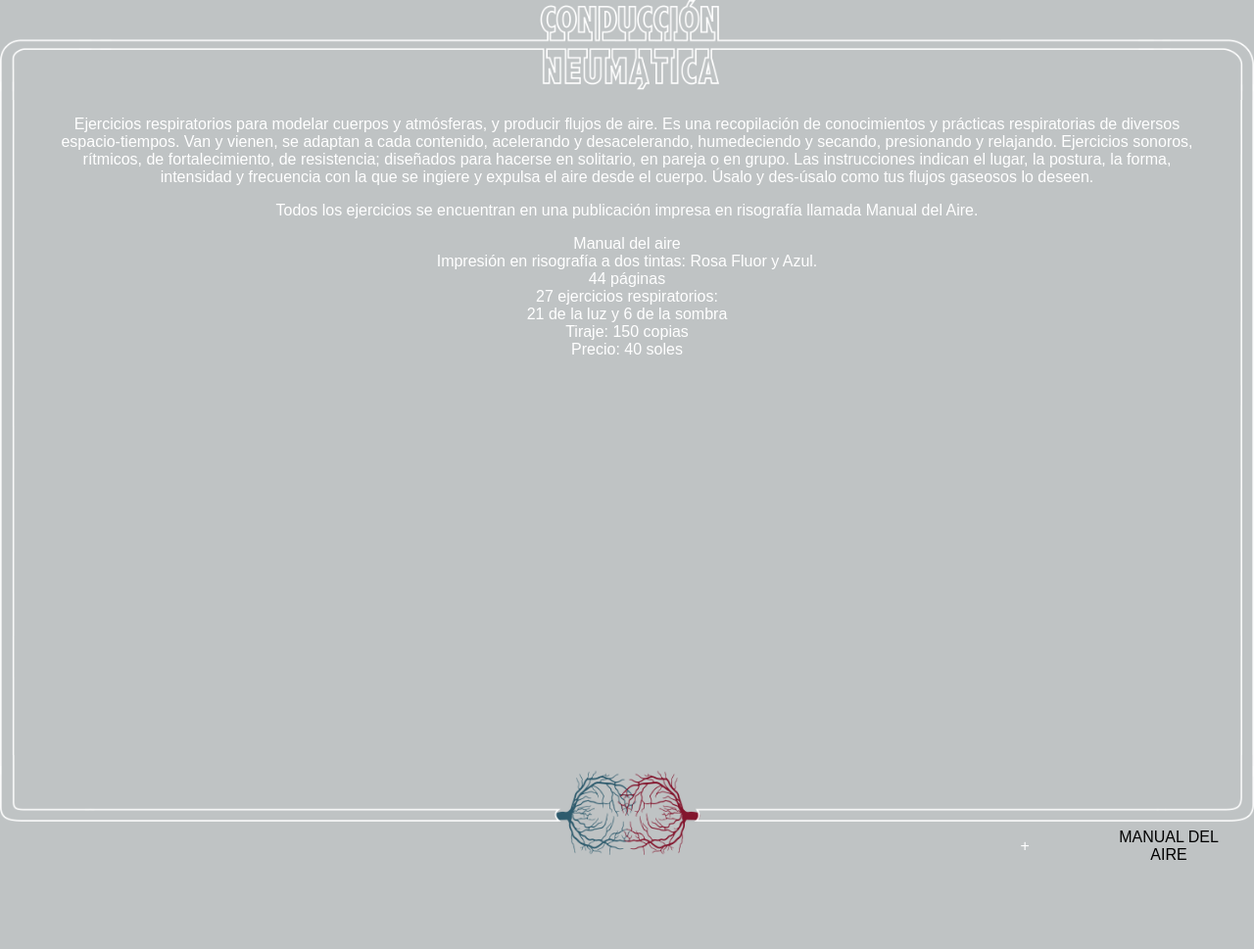
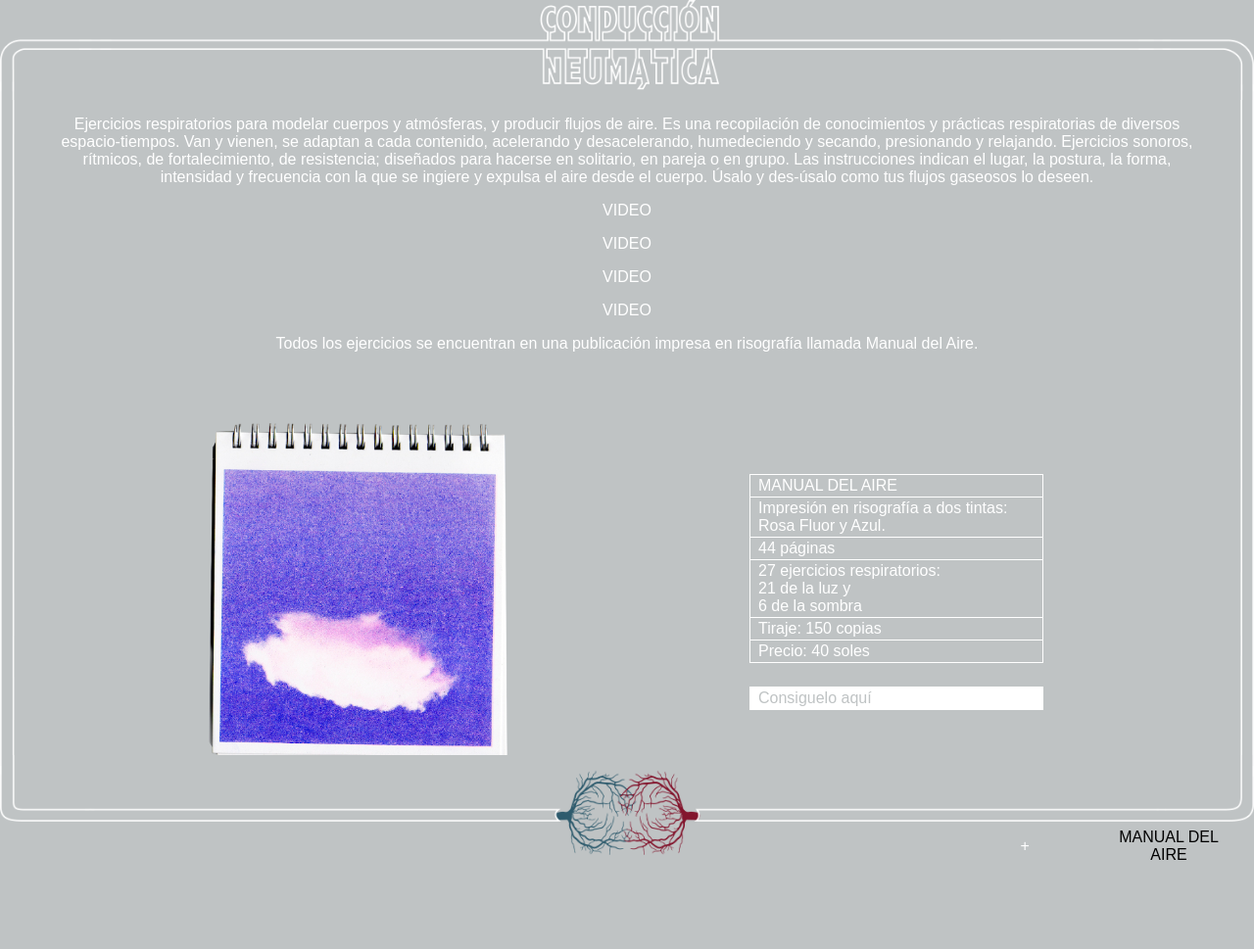
Before and after one commit to conduccionneumatica/conduccionneumatica.github.io, a Jekyll site: the page built from _pages/manual.md, in a window 1280 px wide. Shown: the whole page at 98% size. Built offline with Jekyll 4.4.1, drawn with Linux system fonts in a browser that asks for light colours; before the commit the page ends 900 px from its top, so only the background shows below that.

Commit message:
styles manual page

```diff
--- a/_pages/manual.md
+++ b/_pages/manual.md
@@ -5,12 +5,34 @@ permalink: /manual/
 ---
 Ejercicios respiratorios para modelar cuerpos y atmósferas, y producir flujos de aire. Es una recopilación de conocimientos y prácticas respiratorias de diversos espacio-tiempos. Van y vienen, se adaptan a cada contenido, acelerando y desacelerando, humedeciendo y secando, presionando y relajando. Ejercicios sonoros, rítmicos, de fortalecimiento, de resistencia; diseñados para hacerse en solitario, en pareja o en grupo. Las instrucciones indican el lugar, la postura, la forma, intensidad y frecuencia con la que se ingiere y expulsa el aire desde el cuerpo. Úsalo y des-úsalo como tus flujos gaseosos lo deseen.
 
+VIDEO
+
+VIDEO
+
+VIDEO
+
+VIDEO
+
 Todos los ejercicios se encuentran en una publicación impresa en risografía llamada Manual del Aire.
 
-Manual del aire
-Impresión en risografía a dos tintas: Rosa Fluor y Azul.
-44 páginas
-27 ejercicios respiratorios:
-21 de la luz y 6 de la sombra
-Tiraje: 150 copias
-Precio: 40 soles
+<div class="manual-table">
+  <div class="manual-table-image-wrapper">
+    <div class="manual-table-image"></div>
+  </div>
+  <div class="manual-table-info">
+    <ul class="manual-table-info-list">
+      <li>MANUAL DEL AIRE</li>
+      <li>Impresión en risografía a dos tintas:<br>
+        Rosa Fluor y Azul.</li>
+      <li>44 páginas</li>
+      <li>27 ejercicios respiratorios:<br>
+        21 de la luz y<br>
+        6 de la sombra</li>
+      <li>Tiraje: 150 copias</li>
+      <li>Precio: 40 soles</li>
+    </ul>
+    <ul class="manual-table-info-list manual-table-info-button">
+      <li>Consiguelo aquí</li>
+    </ul>
+  </div>
+</div>
--- a/css/main.scss
+++ b/css/main.scss
@@ -180,6 +180,7 @@ a {
   position: fixed;
   top: 0;
   z-index: 4;
+  pointer-events: none;
 
   .frame-top {
     width: 100%;
@@ -241,3 +242,86 @@ a {
     background-color: var(--color-bg);
   }
 }
+
+.manual-table {
+  width: 100%;
+  max-width: 1100px;
+  display: flex;
+  flex-direction: row;
+  margin: 8vh auto 10vh;
+  box-sizing: border-box;
+
+  @include media-query(MOBILE) {
+    flex-direction: column;
+  }
+
+  .manual-table-image-wrapper {
+    width: 50%;
+    padding: 0 8vw;
+    box-sizing: border-box;
+
+    @include media-query(MOBILE) {
+      width: 80%;
+      margin: 0 auto 24px;
+    }
+
+    .manual-table-image {
+      width: 100%;
+      padding-bottom: 100%;
+      background-repeat: no-repeat;
+      background-position: center center;
+      background-size: contain;
+      background-image: url({{ site.baseurl }}/images/manual-0.png);
+
+      &:hover {
+        background-image: url({{ site.baseurl }}/images/manual-1.png);
+      }
+    }
+  }
+
+  .manual-table-info {
+    width: 50%;
+    display: flex;
+    flex-direction: column;
+    justify-content: center;
+    box-sizing: border-box;
+
+    @include media-query(MOBILE) {
+      width: 80%;
+      margin: 0 auto;
+    }
+
+    .manual-table-info-list {
+      width: 100%;
+      max-width: 300px;
+      margin: 0 auto;
+      padding-inline-start: unset;
+
+      li {
+        list-style-type: none;
+        margin: 0;
+        padding: 2px 8px;
+        text-align: left;
+        border: 1px solid $COLOR-WHITE;
+      }
+      li + li {
+        border-top: none;
+      }
+    }
+
+    .manual-table-info-button {
+      margin-top: 24px;
+
+      li {
+        cursor: pointer;
+        background-color: $COLOR-WHITE;
+        color: $COLOR-BACKGROUND-LIGHT;
+
+        &:hover {
+          background-color: $COLOR-BACKGROUND-LIGHT;
+          color: $COLOR-WHITE;
+        }
+      }
+    }
+  }
+}
```
Also changed, not shown: images/manual-0.png (added), images/manual-1.png (added).
